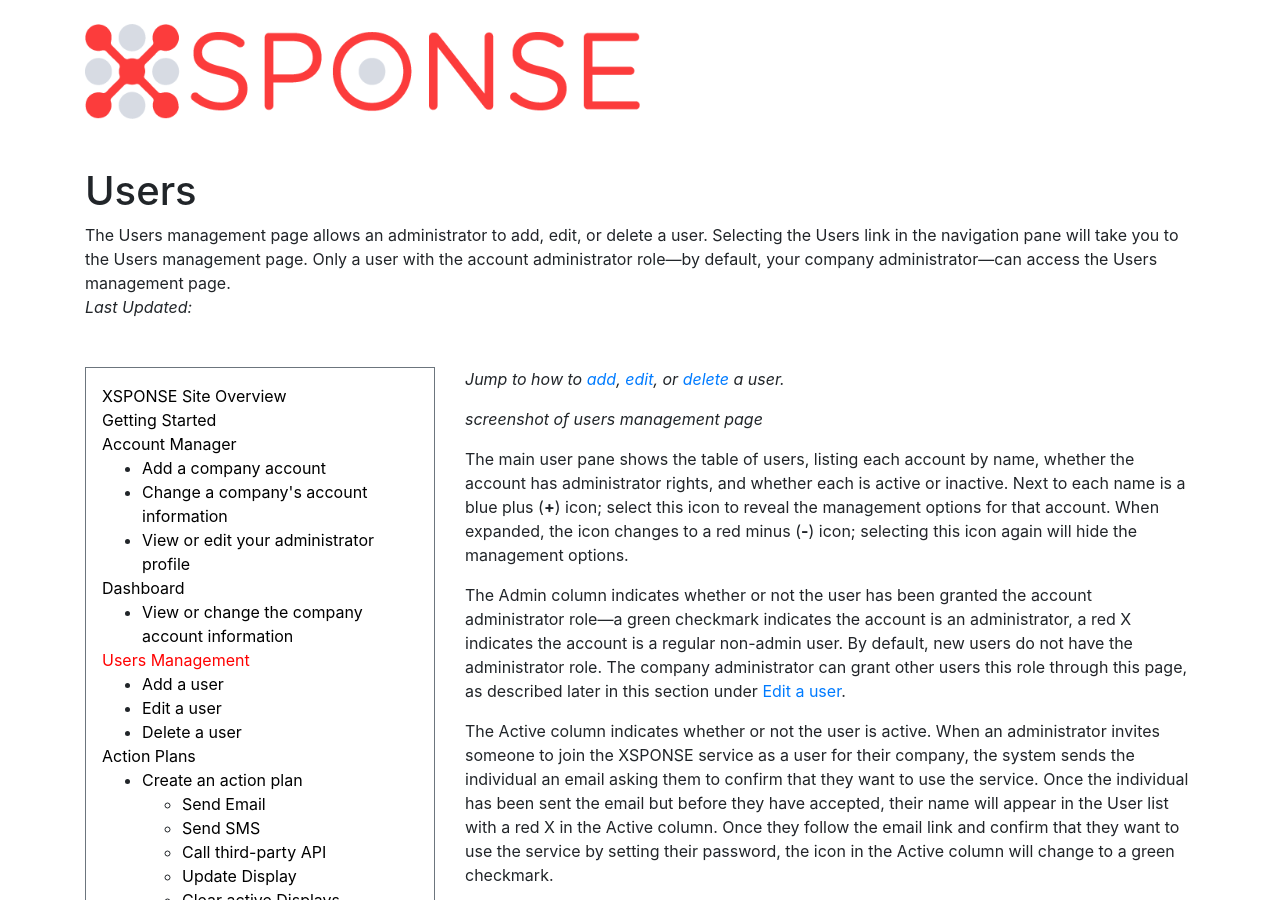
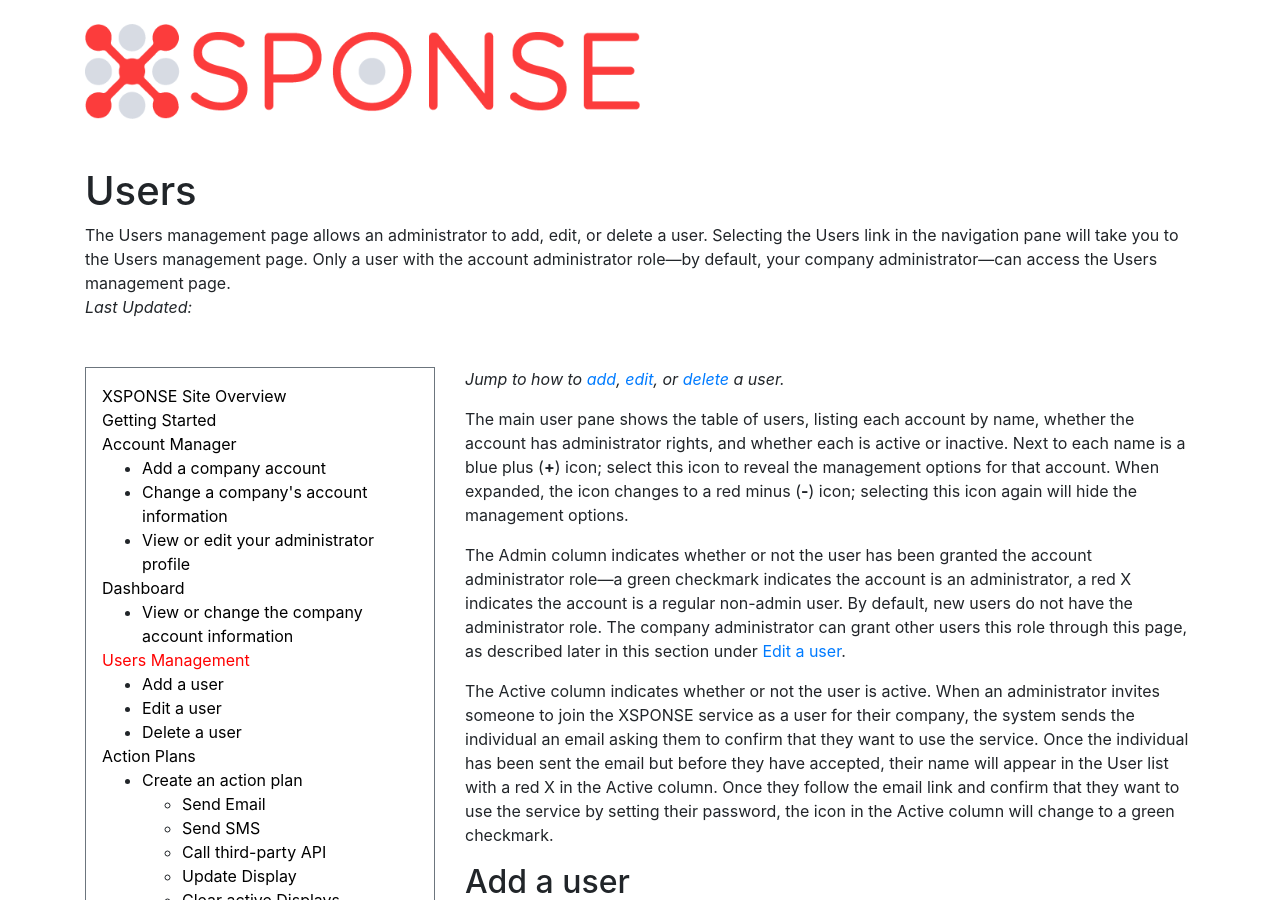
Before and after one commit to NrsSystems/docs, a Jekyll site: the page built from general-ops/users-management.md, in a window 1280 px wide and 900 px high. Built offline with Jekyll 4.4.1, drawn with Linux system fonts in a browser that asks for light colours; our own code applies the rules of GitHub Pages for plain Markdown files.

Commit message:
Update users-management.md
Removed screenshot placeholder.

```diff
--- a/general-ops/users-management.md
+++ b/general-ops/users-management.md
@@ -3,7 +3,6 @@ title: Users
 abstract: The Users management page allows an administrator to add, edit, or delete a user. Selecting the Users link in the navigation pane will take you to the Users management page. Only a user with the account administrator role—by default, your company administrator—can access the Users management page.
 ---
 *Jump to how to [add](users-management.md#add-a-user), [edit](users-management.md#edit-a-user), or [delete](users-management.md#delete-a-user) a user.*
-> _screenshot of users management page_
 
 The main user pane shows the table of users, listing each account by name, whether the account has administrator rights, and whether each is active or inactive. Next to each name is a blue plus (**+**) icon; select this icon to reveal the management options for that account. When expanded, the icon changes to a red minus (**-**) icon; selecting this icon again will hide the management options.
 
```
